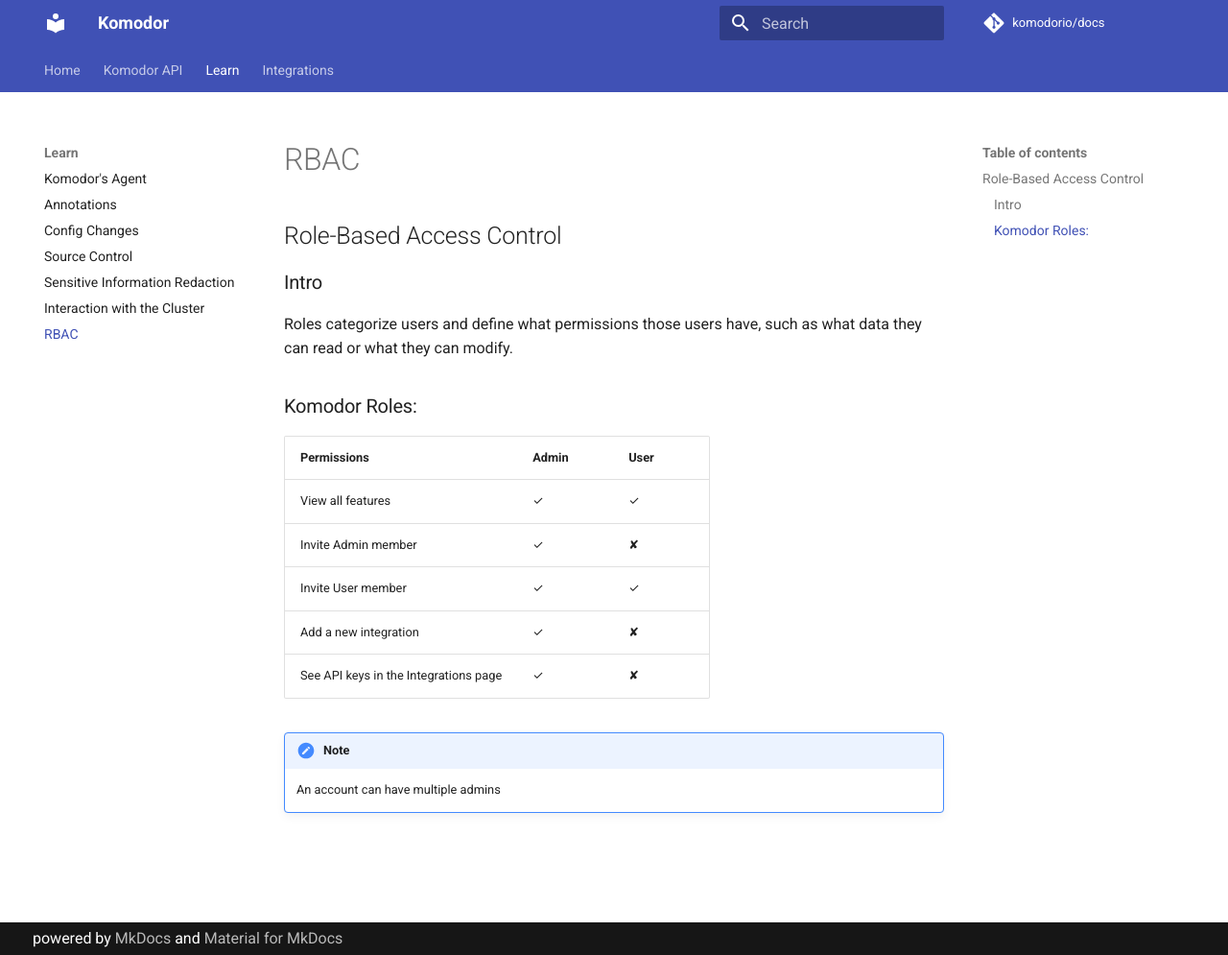
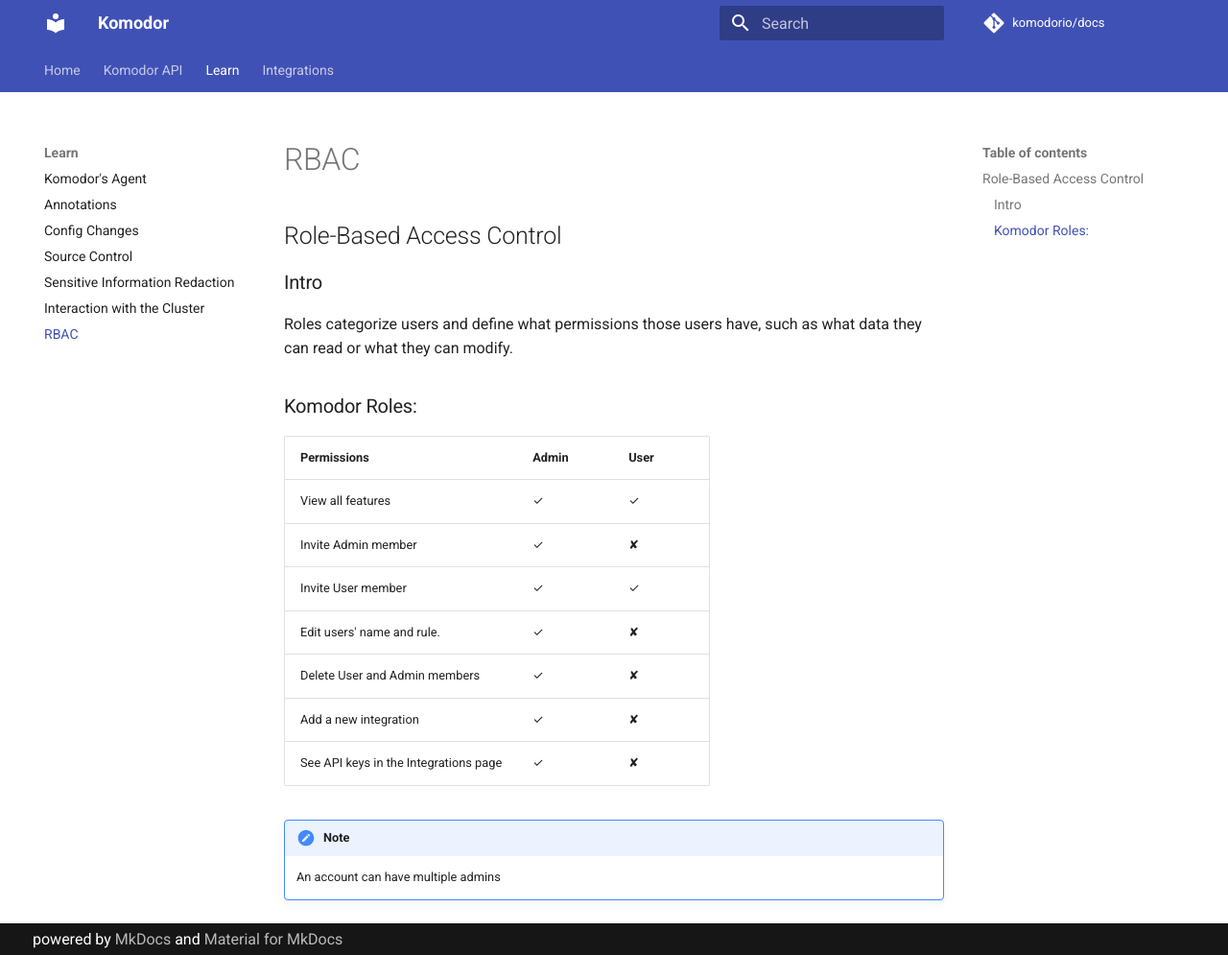
Before and after one commit to komodorio/docs, an MkDocs documentation site: the page built from docs/Learn/RBAC.md, in a window 1280 px wide and 995 px high. Shown: the whole window at 96% size. Built offline with MkDocs 1.6.1 and Material for MkDocs 9.7.7, drawn with Linux system fonts in a browser that asks for light colours; comment, search, counter and statistics services are not loaded.

Commit message:
Update RBAC Roles

```diff
--- a/docs/Learn/RBAC.md
+++ b/docs/Learn/RBAC.md
@@ -11,6 +11,8 @@
 | View all features                     | ✓     | ✓    |
 | Invite Admin member                   | ✓     | ✘    |
 | Invite User member                    | ✓     | ✓    |
+| Edit users' name and rule.            | ✓     | ✘    |
+| Delete User and Admin members         | ✓     | ✘    |
 | Add a new integration                 | ✓     | ✘    |
 | See API keys in the Integrations page | ✓     | ✘    |
 
```
